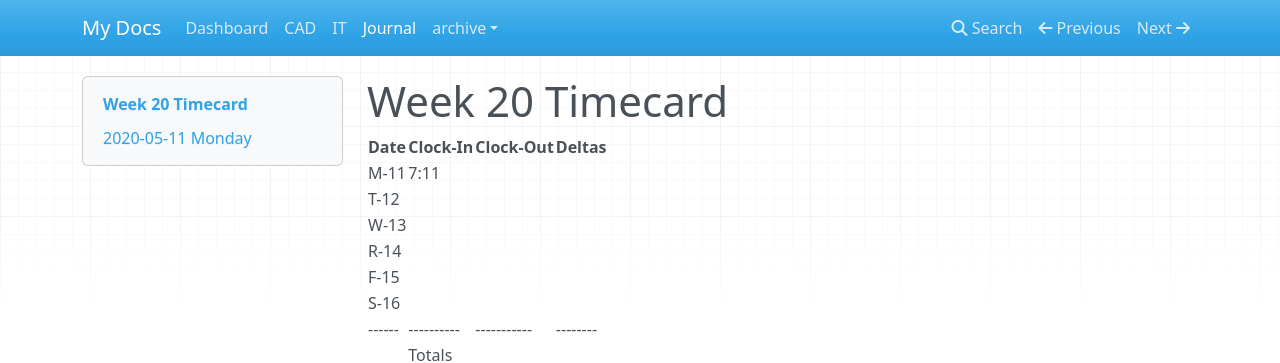
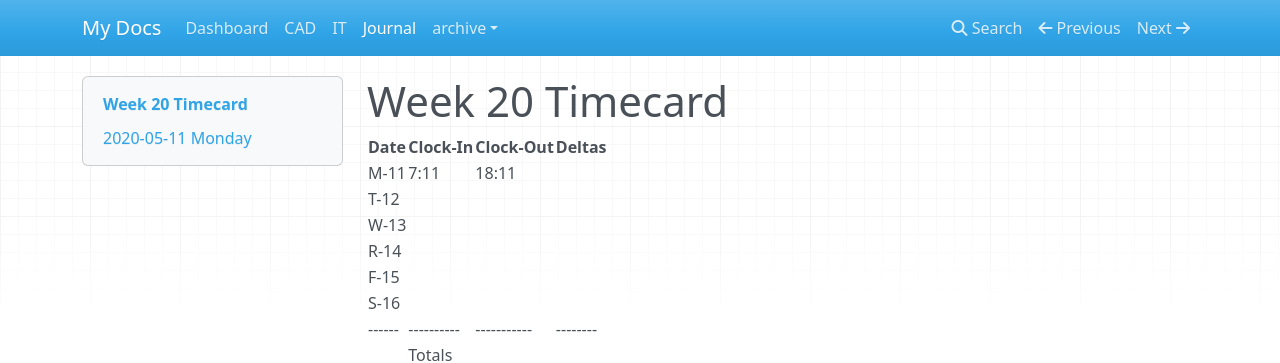
Before and after one commit to linux478/notebook, an MkDocs documentation site: the page built from docs/journal.md, in a window 1280 px wide. Shown: the top 363 px of the page. Built offline with MkDocs 1.6.1, drawn with Linux system fonts in a browser that asks for light colours; nearby versions of some CDN libraries.

Commit message:
ADD CLOCK OUT TIME

```diff
--- a/docs/journal.md
+++ b/docs/journal.md
@@ -5,7 +5,7 @@ title: Journal
 
 | Date | Clock-In | Clock-Out | Deltas |
 |------|----------|-----------|--------|
-| M-11 |  7:11    |           |        |
+| M-11 |  7:11    |   18:11   |        |
 | T-12 |          |           |        |
 | W-13 |          |           |        |
 | R-14 |          |           |        |
```
